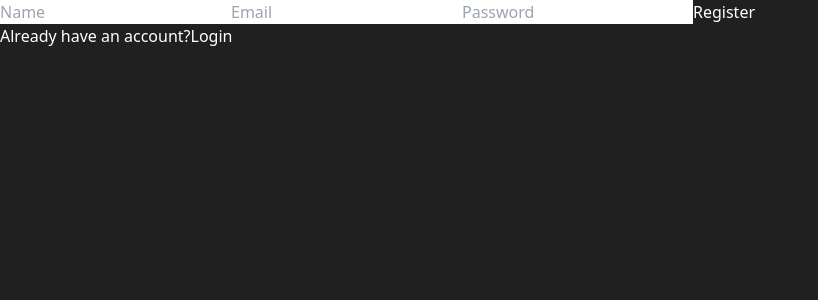
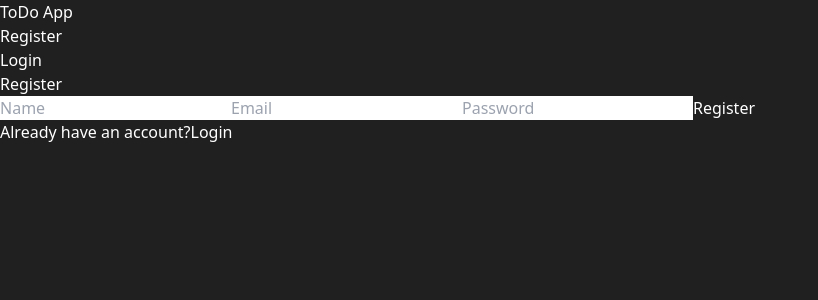
Before and after one commit to CristianGonzalez24/todo-list-with-login, a React (Vite) app in the folder client/: page /register in a window 1280 px wide. Shown: the top 300 px of the page, without its empty margins (0-818 px from the left). Built offline with nearby package versions, Linux system fonts and the light colour scheme.

Commit message:
Add:
Add navbar with buttons to navigate through different routes

```diff
--- a/client/src/App.jsx
+++ b/client/src/App.jsx
@@ -8,12 +8,14 @@ import TasksPage from './pages/TasksPage';
 import TaskFormPage from './pages/TaskFormPage';
 import ProfilePage from './pages/ProfilePage';
 import ProtectedRoute from './ProtectedRoute';
+import NavBar from './components/NavBar';
 
 const App = () => {
   return (
     <AuthProvider>
       <TaskProvider>
         <Router>
+          <NavBar/>
           <Routes>
             <Route path='/' element={<HomePage/>}/>
             <Route path='/login' element={<LoginPage/>}/>
--- /dev/null
+++ b/client/src/components/NavBar.jsx
@@ -0,0 +1,34 @@
+import { Link } from "react-router-dom"
+import { useAuth } from "../context/AuthContext"
+
+const NavBar = () => {
+
+    const { isAuth, logout, user } = useAuth()
+    console.log(user.name);
+
+    return (
+        <nav className="bg-zinc-700 my-3 flex justify-between py-5 px-10 rounded-md">
+            <Link to="/"><h1 className="text-3xl font-bold">ToDo App</h1></Link>
+            <ul className="flex gap-5">
+                {isAuth ?
+                (
+                    <>
+                    <li>Welcome {user.name}</li>
+                    <li><Link to="/tasks">Tasks</Link></li>
+                    <li><Link to="/add-task" className="bg-indigo-500 px-4 py-1 rounded-md">Add Task</Link></li>
+                    <li><Link to="/" onClick={() => logout()}>Logout</Link></li>
+                    </>
+                )
+                :
+                (
+                    <>
+                    <li><Link to="/register" className="bg-indigo-500 px-4 py-1 rounded-md">Register</Link></li>
+                    <li><Link to="/login" className="bg-indigo-500 px-4 py-1 rounded-md">Login</Link></li>
+                    </>
+                )}
+            </ul>
+        </nav>
+    )
+}
+
+export default NavBar
--- a/client/src/context/AuthContext.jsx
+++ b/client/src/context/AuthContext.jsx
@@ -46,6 +46,12 @@ export const AuthProvider = ({children}) => {
         }
     };
 
+    const logout = () => {
+        Cookies.remove('token');
+        setIsAuth(false);
+        setUser({});
+    };
+
     useEffect(() => {
         if(errors.length > 0) {
             const timer = setTimeout(() => {
@@ -87,10 +93,11 @@ useEffect(() => {
         <AuthContext.Provider value={{
             signUp,
             signIn,
+            logout,
             user,
             isAuth,
             errors,
-            loading
+            loading,
         }}>
             {children}
         </AuthContext.Provider>
--- a/client/src/pages/RegisterPage.jsx
+++ b/client/src/pages/RegisterPage.jsx
@@ -21,7 +21,9 @@ const RegisterPage = () => {
     })
 
     return (
-        <div className="bg-zinc-800 max-w-md mx-auto p-10 rounded-md">
+        <div className="flex h-[calc(100vh-100px)] items-center justify-center">
+            <div className="bg-zinc-800 max-w-md w-full p-10 rounded-md">
+            <h1 className="text-3xl font-bold text-center mb-5">Register</h1>
                 {
                     registerErrors.map((error, index) => {
                         return <div className="bg-red-500 text-white p-2 my-2" key={index}>{error}</div>
@@ -59,6 +61,7 @@ const RegisterPage = () => {
                 </form>
                     <p className="flex gap-x-2 justify-between">Already have an account?<Link className="text-blue-500" to="/login">Login</Link></p>
             </div>
+        </div>
     )
 }
 
```
Lines whose indentation alone changed are shown as unchanged.
